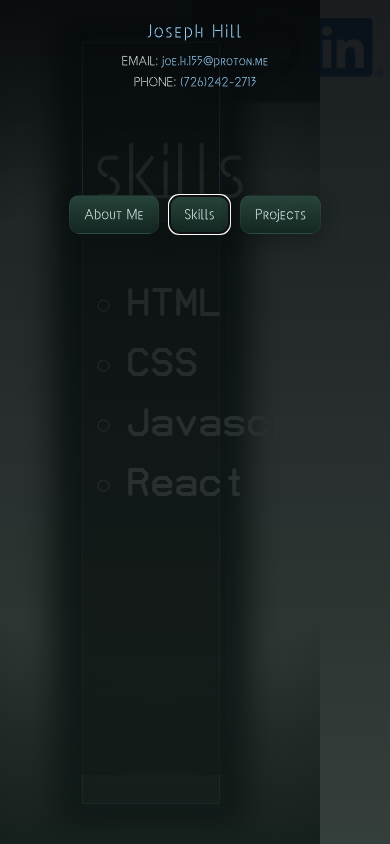
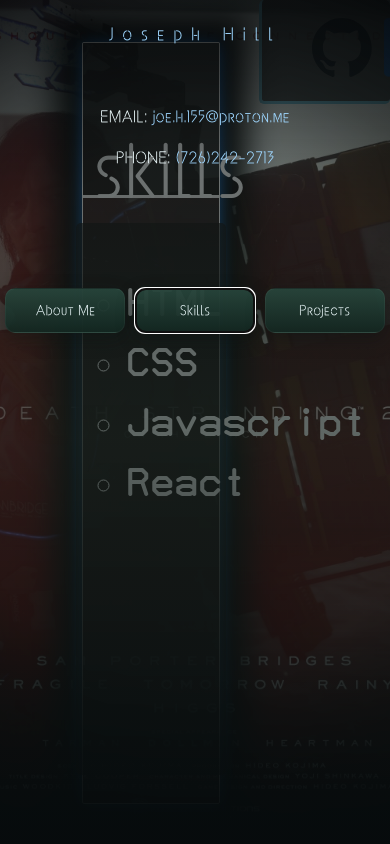
Before and after one commit to joe6006/newPortfolio, a React (Vite) app in the folder my-react-app/: page / in a window 390 px wide. Both pictures are taken after a click on the button "Skills". Built offline with nearby package versions, Linux system fonts and the light colour scheme.

Commit message:
media query

```diff
--- a/my-react-app/src/App.css
+++ b/my-react-app/src/App.css
@@ -97,10 +97,13 @@
       --text-soft: #e9f6f8;
       max-width: 100%;
       max-height:100%;
-      width: auto;
-      height: auto;
-      background-image: none;
-      position: fixed
+       background-position: center;
+  background-size: cover;     /* fills area, cropping as needed */
+  background-repeat: no-repeat;
+      background-image: url("./assets/Portfolio/DS2postCutscene.jpg") ;
+      position: fixed;
+
+
       }
 
       /* Make nav-bar full-width and centered content */
@@ -115,31 +118,39 @@
          flex-direction: column;
          align-items: center;
          gap: 0.6rem;
-         background: linear-gradient(180deg, rgba(6,10,12,0.92), rgba(18,30,26,0.85));
+         background: linear-gradient(180deg, rgba(6, 10, 12, 0.548), rgba(18, 30, 26, 0.678),rgb(6, 10, 12, 0.993));
          border-right: none;
          border-bottom: 1px solid rgba(255,255,255,0.06);
+         z-index: 2;
         }
 
         /* Center header and contact info */
         .nav-bar header {
           display: flex;
-         flex-direction: column;
-         align-items: center;
-         gap: 0.25rem;
+          flex-direction: column;
+          align-items: center;
+          width: 100%;
+          height: 20%;
+
+
+
         }
 
          /* Logo styling for mobile/tablet */
           .logo {
-            font-size: 1.6rem;
+
+            height: 100%;
+            width: 100%;
+            text-size-adjust: 250%;
             color: var(--accent-ice);
-            letter-spacing: 1.5px;
-            margin: 0;
+            letter-spacing: 8.5px;
+
            }
 
            /* Contact links */
            .contact h2 {
-            font-size: 0.85rem;
-            margin: 0;
+            font-size: 1.1rem;
+
             color: var(--text-soft);
            }
            .contact a {
@@ -183,28 +194,31 @@
 
 /* Mobile devices */
 @media (max-width: 768px) {
-  .logo {
 
-    top: -50px;
-    text-align: center;
-  }
+ .logo {
+  font-size: 1.4rem; margin-top: 0.2rem;
+  color: var(--accent-ice);
+  text-align: center;
+ }
 
-  .card {
-    width: 90%;
-    margin: 20px auto;
-    display: block;
-  }
+  .card, .card-container, .skills {
 
-  .card-container {
-    white-space: normal;
-    overflow-x: hidden;
-    text-align: center;
-  }
+     width: 94%;
+     margin: 14vh auto 2rem auto;
+     /* keep content centered and below nav */
+     display: block; text-align: center;
+     background: rgba(12,18,16,0.35);
+     border-radius: 12px; padding: 1rem;
+     box-shadow: 0 8px 24px rgba(6,10,8,0.5);
+     color: var(--text-soft);
+    }
 
-  .skills {
-    width: 90%;
-    margin: 20px auto;
-    position: static;
+    /* Slightly larger touch targets */
+
+   .button-list button {
+
+      padding: 0.8rem 1rem;
+      min-width: 120px;
   }
 }
 
--- a/my-react-app/src/App.jsx
+++ b/my-react-app/src/App.jsx
@@ -35,7 +35,6 @@ const App = () => {
         <header>
           <h1
             className="logo"
-            style={{ fontWeight: 200 }}
           >
             Joseph Hill
           </h1>
```
